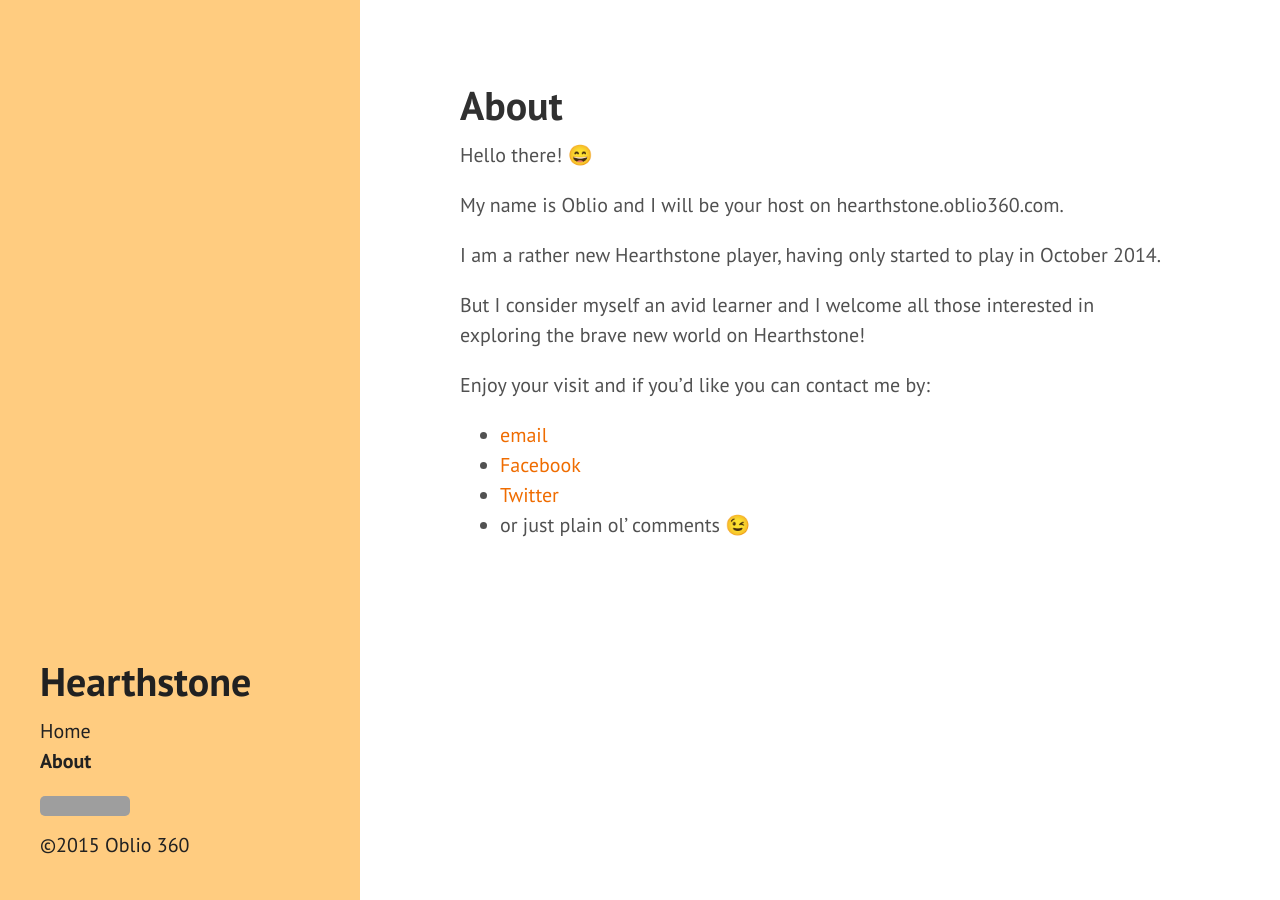
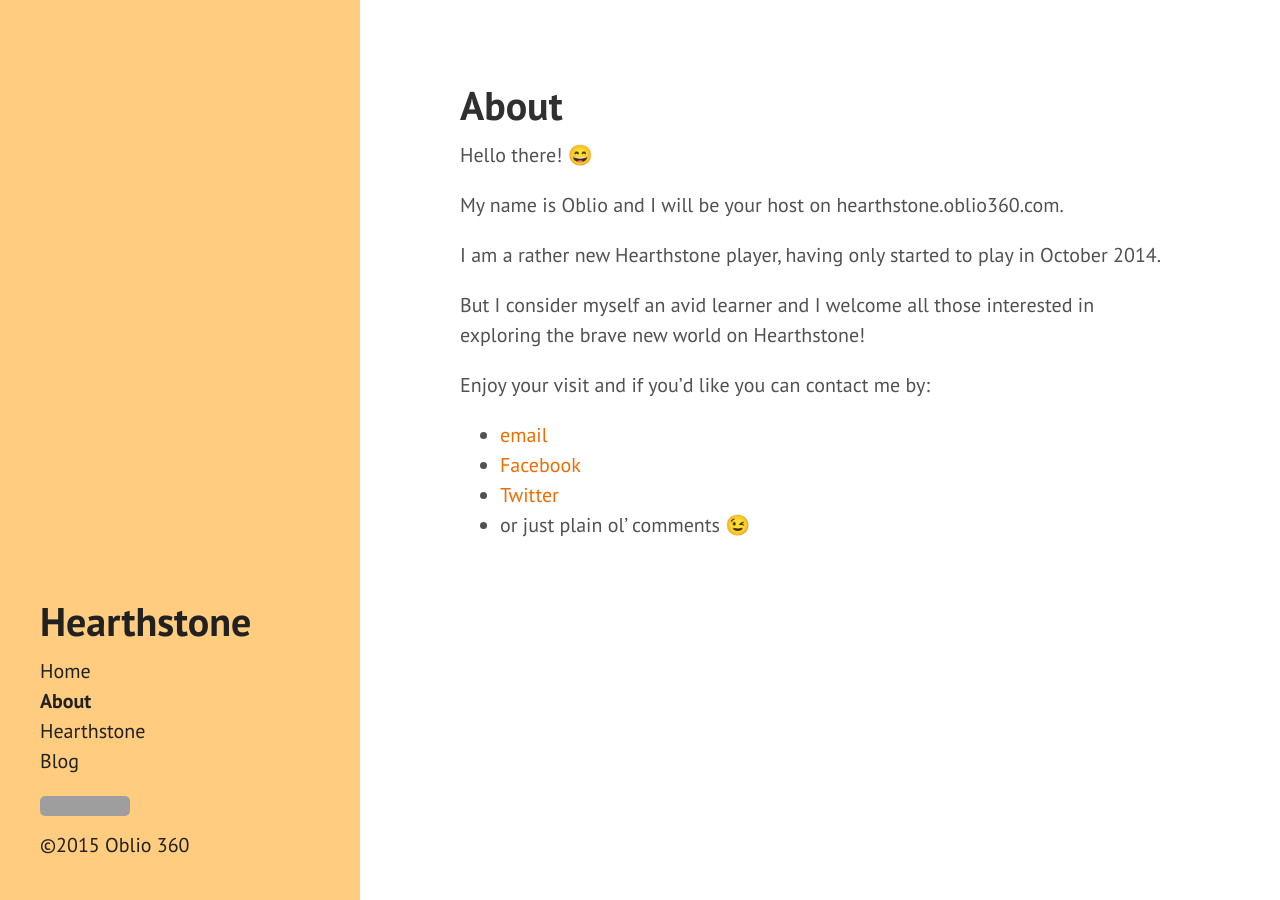
Before and after one commit to oblio360/hearthstone-blog, a Jekyll site: the page built from about.md, in a window 1280 px wide. Built offline with Jekyll 4.4.1, drawn with Linux system fonts in a browser that asks for light colours; emoji names are drawn with the system emoji font; Markdown is read by kramdown in place of the engine named in the settings; grey boxes are pictures that could not be loaded.

Commit message:
Adding link to the other 2 blogs.

```diff
--- a/_includes/sidebar.html
+++ b/_includes/sidebar.html
@@ -25,6 +25,9 @@
         {% endif %}
       {% endfor %}
 
+      <li><a href="//hearthstone.oblio360.com">Hearthstone</a></li>
+      <li><a href="//blog.oblio360.com">Blog</a></li>
+
     </ul>
 
     {% include ads.html %}
```
